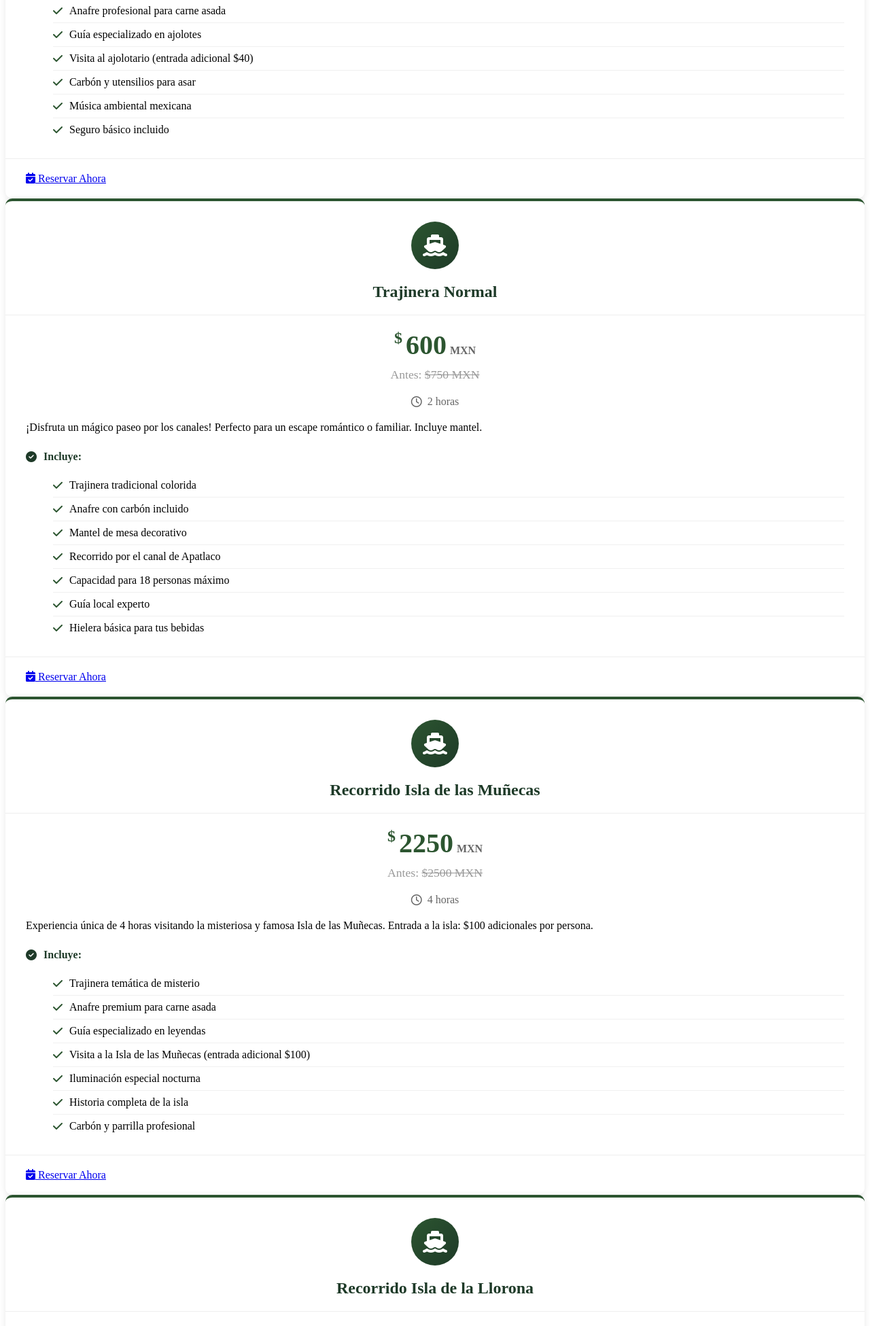
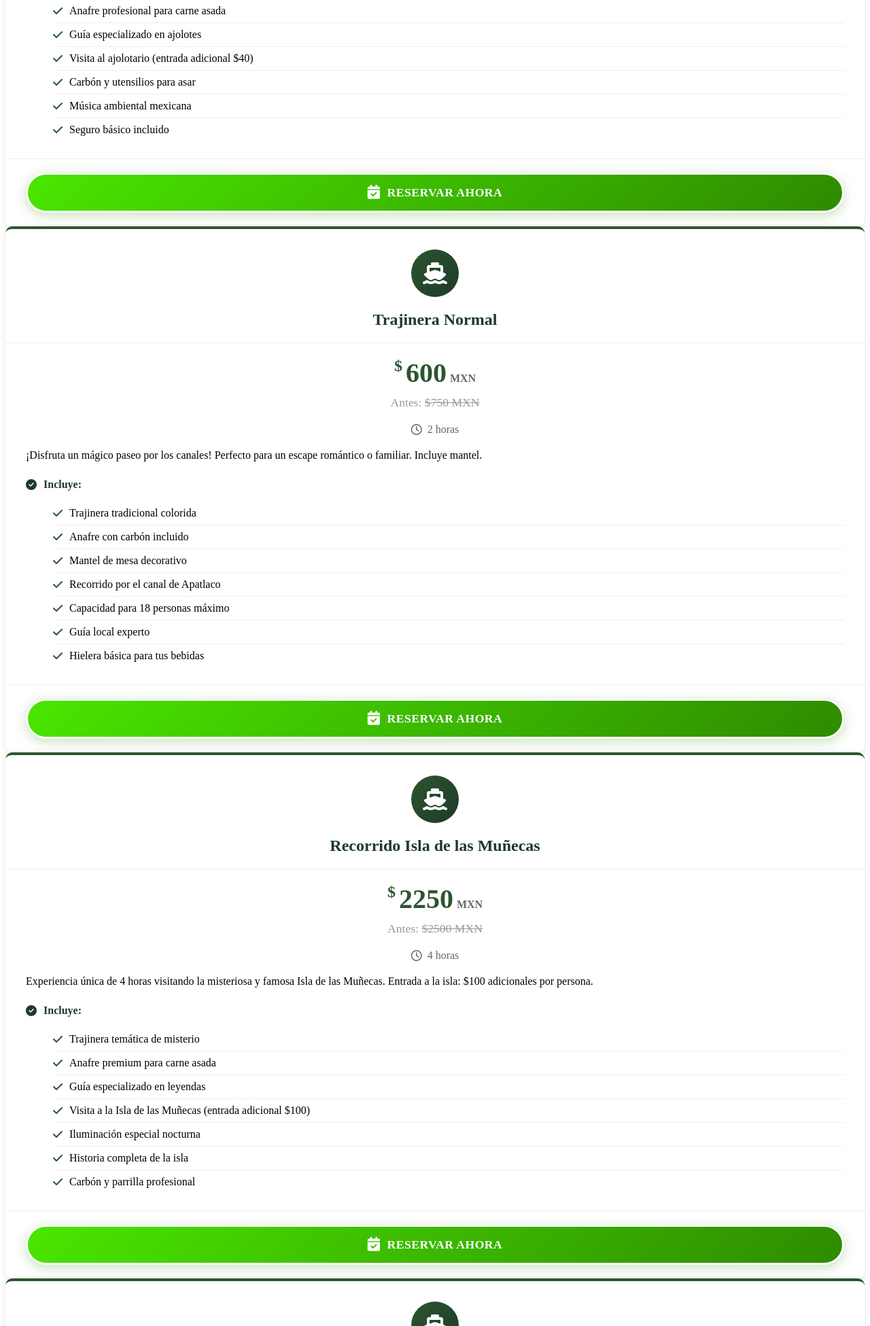
Before and after one commit to saircardenascap-alt/trajineras-barron, a Flask app: page /servicios in a window 1280 px wide. Shown: the part 1260-3211 px from the top of the page at 68% size. Run offline with Flask 3, Linux system fonts and the light colour scheme.

Commit message:
coloractualizado

```diff
--- a/static/css/servicios.css
+++ b/static/css/servicios.css
@@ -1235,36 +1235,209 @@
     flex-wrap: wrap;
 }
 
+/* ========================================
+   ESTILOS PARA BOTONES CTA Y PACKAGE
+   ======================================== */
+
+/* Estilos base para todos los botones */
+.btn {
+    display: inline-flex;
+    align-items: center;
+    justify-content: center;
+    gap: 10px;
+    padding: 15px 35px;
+    border: none;
+    border-radius: 50px;
+    font-size: 1.1rem;
+    font-weight: 600;
+    text-decoration: none;
+    cursor: pointer;
+    transition: all 0.4s cubic-bezier(0.4, 0, 0.2, 1);
+    position: relative;
+    overflow: hidden;
+    box-shadow: 0 4px 15px rgba(0, 0, 0, 0.15);
+    text-transform: uppercase;
+    letter-spacing: 0.5px;
+}
+
+.btn::before {
+    content: '';
+    position: absolute;
+    top: 50%;
+    left: 50%;
+    width: 0;
+    height: 0;
+    border-radius: 50%;
+    background: rgba(255, 255, 255, 0.3);
+    transform: translate(-50%, -50%);
+    transition: width 0.6s, height 0.6s;
+}
+
+.btn:hover::before {
+    width: 300px;
+    height: 300px;
+}
+
+.btn i {
+    font-size: 1.3rem;
+    transition: transform 0.3s ease;
+}
+
+.btn:hover i {
+    transform: scale(1.15) rotate(5deg);
+}
+
+/* Botón Warning (Reservar ahora) */
 .btn-warning {
-    background-color: var(--secondary-color);
-    color: white;
+    background: linear-gradient(135deg, #FFB300 0%, #FF6F00 100%);
+    color: #ffffff;
+    border: 3px solid transparent;
+    background-clip: padding-box;
 }
 
 .btn-warning:hover {
-    background-color: #F57C00;
+    background: linear-gradient(135deg, #FF8F00 0%, #E65100 100%);
+    transform: translateY(-3px);
+    box-shadow: 0 8px 25px rgba(255, 111, 0, 0.4);
 }
 
-.btn-light {
-    background-color: var(--white);
-    color: var(--primary-color);
+.btn-warning:active {
+    transform: translateY(-1px);
+    box-shadow: 0 4px 15px rgba(255, 111, 0, 0.3);
 }
 
-.btn-light:hover {
-    background-color: #f0f0f0;
-}
-
+/* Botón Success (WhatsApp) */
 .btn-success {
-    background-color: #25D366;
-    color: white;
+    background: linear-gradient(135deg, #25D366 0%, #128C7E 100%);
+    color: #ffffff;
+    border: 3px solid transparent;
+    background-clip: padding-box;
 }
 
 .btn-success:hover {
-    background-color: #128C7E;
+    background: linear-gradient(135deg, #20BA5A 0%, #0E7A6A 100%);
+    transform: translateY(-3px);
+    box-shadow: 0 8px 25px rgba(37, 211, 102, 0.4);
 }
 
-/* Botones flotantes */
-.customize-btn {
-    background-color: #9C27B0;
+.btn-success:active {
+    transform: translateY(-1px);
+    box-shadow: 0 4px 15px rgba(37, 211, 102, 0.3);
+}
+
+/* Botón Primary (Reservar en package cards) */
+.btn-primary {
+    background: linear-gradient(135deg, #4AE600 0%, #2E8B00 100%);
+    color: #ffffff;
+    border: 3px solid transparent;
+    background-clip: padding-box;
+}
+
+.btn-primary:hover {
+    background: linear-gradient(135deg, #3BD100 0%, #257300 100%);
+    transform: translateY(-3px);
+    box-shadow: 0 8px 25px rgba(74, 230, 0, 0.4);
+}
+
+.btn-primary:active {
+    transform: translateY(-1px);
+    box-shadow: 0 4px 15px rgba(74, 230, 0, 0.3);
+}
+
+/* Modificador para botones grandes */
+.btn-large {
+    padding: 18px 45px;
+    font-size: 1.2rem;
+    border-radius: 60px;
+}
+
+.btn-large i {
+    font-size: 1.5rem;
+}
+
+/* Modificador para botones de bloque completo */
+.btn-block {
+    width: 100%;
+    padding: 16px 30px;
+}
+
+/* Animación de pulso para destacar */
+@keyframes pulse-glow {
+    0% {
+        box-shadow: 0 4px 15px rgba(0, 0, 0, 0.15);
+    }
+
+    50% {
+        box-shadow: 0 4px 20px rgba(74, 230, 0, 0.5);
+    }
+
+    100% {
+        box-shadow: 0 4px 15px rgba(0, 0, 0, 0.15);
+    }
+}
+
+/* Aplicar animación de pulso al botón primary cada 3 segundos */
+.btn-primary {
+    animation: pulse-glow 3s ease-in-out infinite;
+}
+
+/* Estados de focus para accesibilidad */
+.btn:focus {
+    outline: 3px solid rgba(74, 230, 0, 0.5);
+    outline-offset: 3px;
+}
+
+.btn-warning:focus {
+    outline-color: rgba(255, 111, 0, 0.5);
+}
+
+.btn-success:focus {
+    outline-color: rgba(37, 211, 102, 0.5);
+}
+
+/* ========================================
+   RESPONSIVE
+   ======================================== */
+
+@media (max-width: 768px) {
+    .btn {
+        padding: 14px 28px;
+        font-size: 1rem;
+    }
+
+    .btn-large {
+        padding: 16px 35px;
+        font-size: 1.1rem;
+    }
+
+    .btn i {
+        font-size: 1.2rem;
+    }
+
+    .btn-large i {
+        font-size: 1.4rem;
+    }
+}
+
+@media (max-width: 480px) {
+    .btn {
+        padding: 12px 24px;
+        font-size: 0.95rem;
+    }
+
+    .btn-large {
+        padding: 14px 30px;
+        font-size: 1rem;
+    }
+
+    .cta-buttons {
+        flex-direction: column;
+        width: 100%;
+    }
+
+    .cta-buttons .btn {
+        width: 100%;
+    }
 }
 
 /* Responsive */
```
